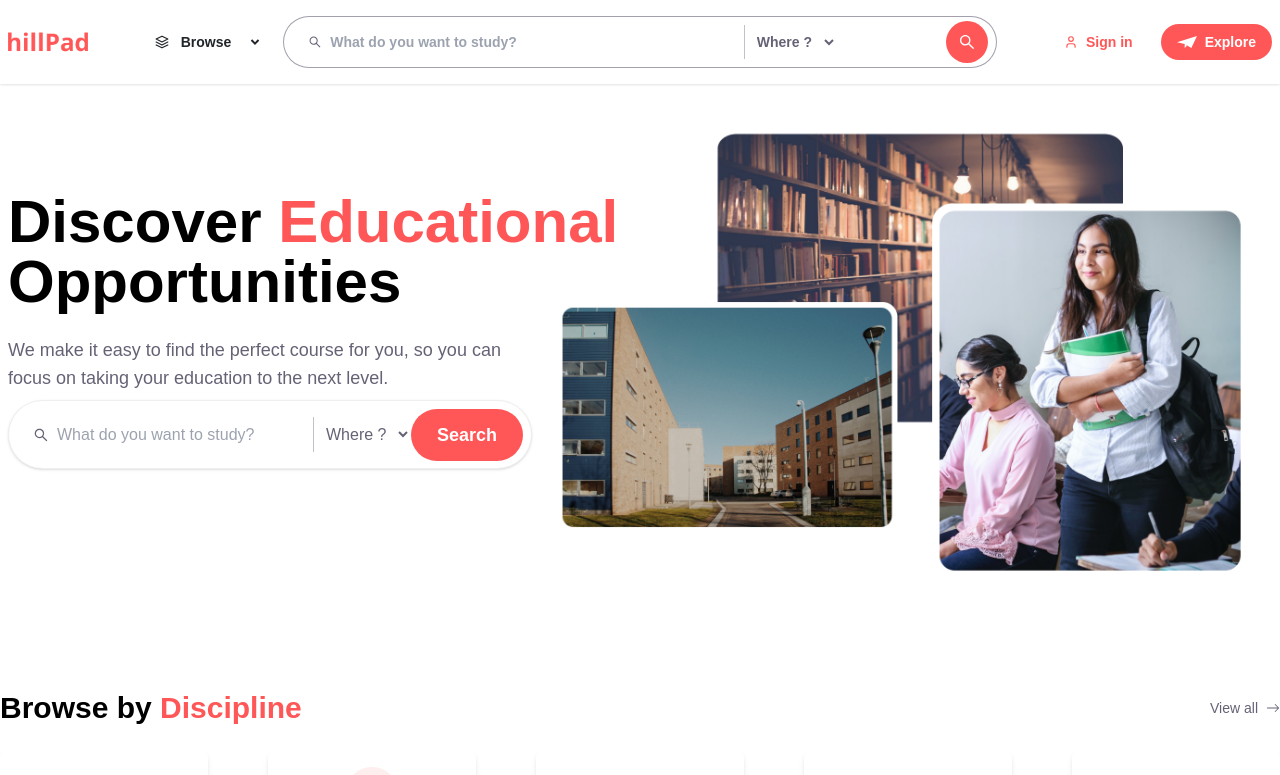
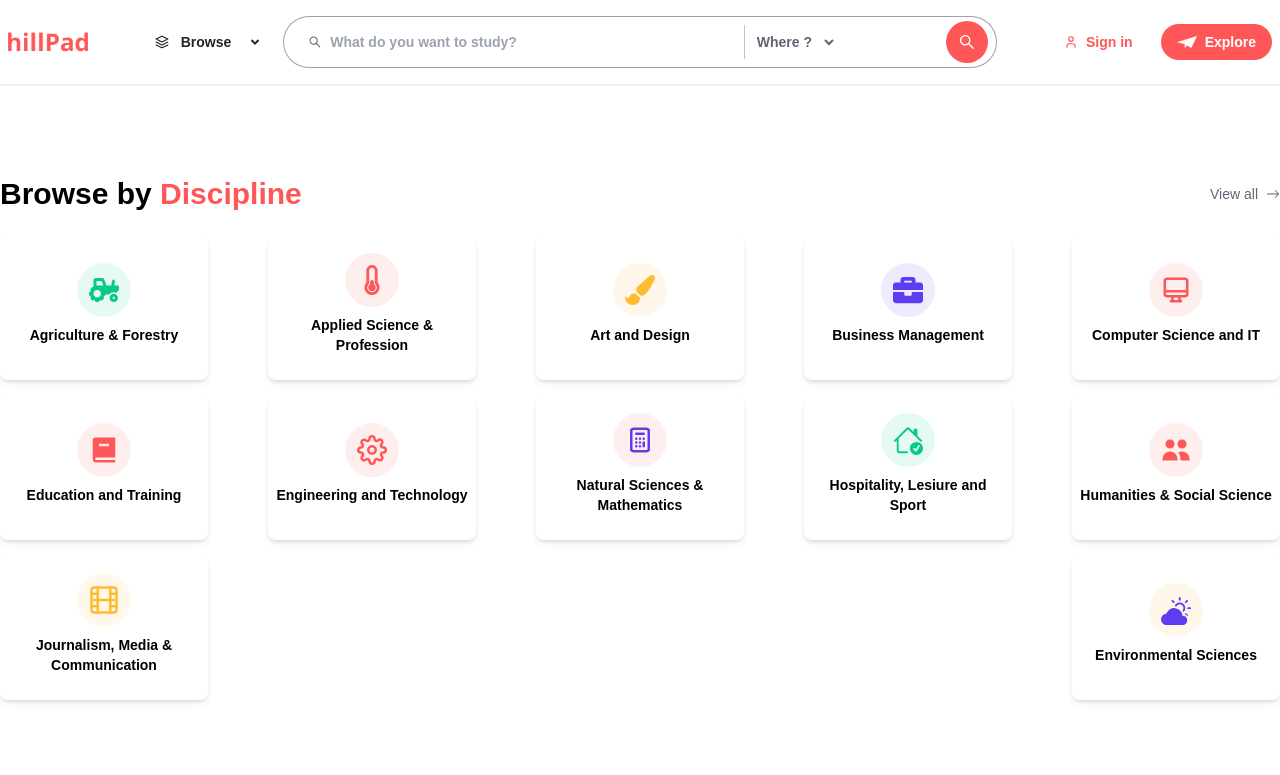
Before and after one commit to Haywhyoh/Hillpad, a React (Vite) app in the folder Hillpad/: page / in a window 1280 px wide. Shown: the top 775 px of the page. Built offline with nearby package versions, Linux system fonts and the light colour scheme; what tw-elements would draw is missing.

Commit message:
hid home section

```diff
--- a/Hillpad/src/pages/home.jsx
+++ b/Hillpad/src/pages/home.jsx
@@ -28,7 +28,7 @@ export default function Home() {
       <Header />
 
       <div className=" text-center mt-24  md:w-full max-w-8xl xl:flex xl:flex-col justify-center mx-auto -z-30 ">
-        <section className="max-w-full mx-auto">
+        {/* <section className="max-w-full mx-auto">
           <div className=" md:mx-10 lg:flex lg:flex-row-reverse lg:mx-2 lg:items-center max-w-full relative 2xl:mx-0 justify-between w-full">
             <h1 className=" font-medium text-text_black text-4xl xs:text-5xl text-center mb-6 md:text-6xl md:font-semibold md:my-16 lg:hidden  ">
               Discover <span className="text-orange"> Educational</span>{" "}
@@ -79,7 +79,7 @@ export default function Home() {
               </div>
             </div>
           </div>
-        </section>
+        </section> */}
 
         <section className="my-20 w-full mx-auto max-w-8xl">
           <div className="flex justify-between">
```
